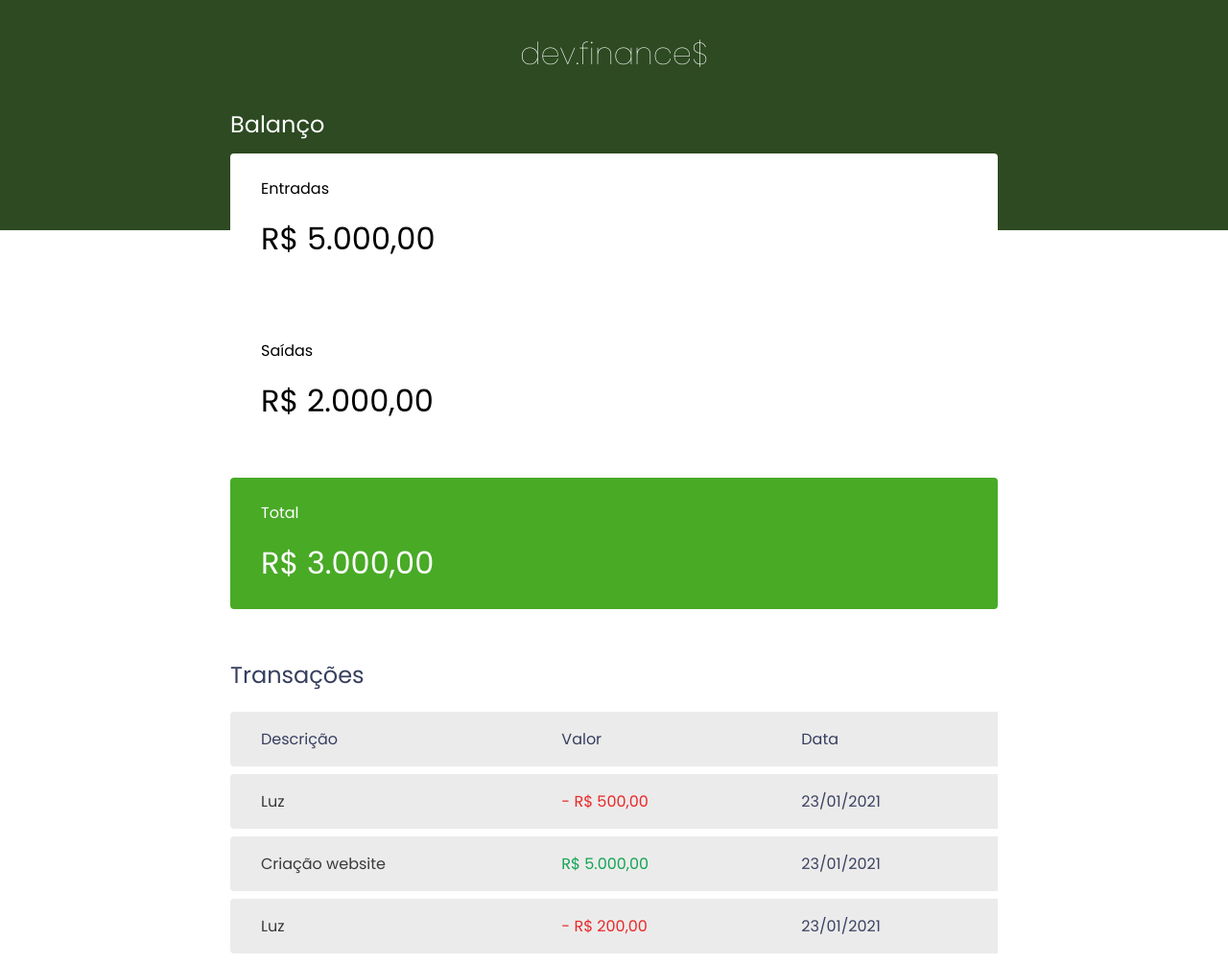
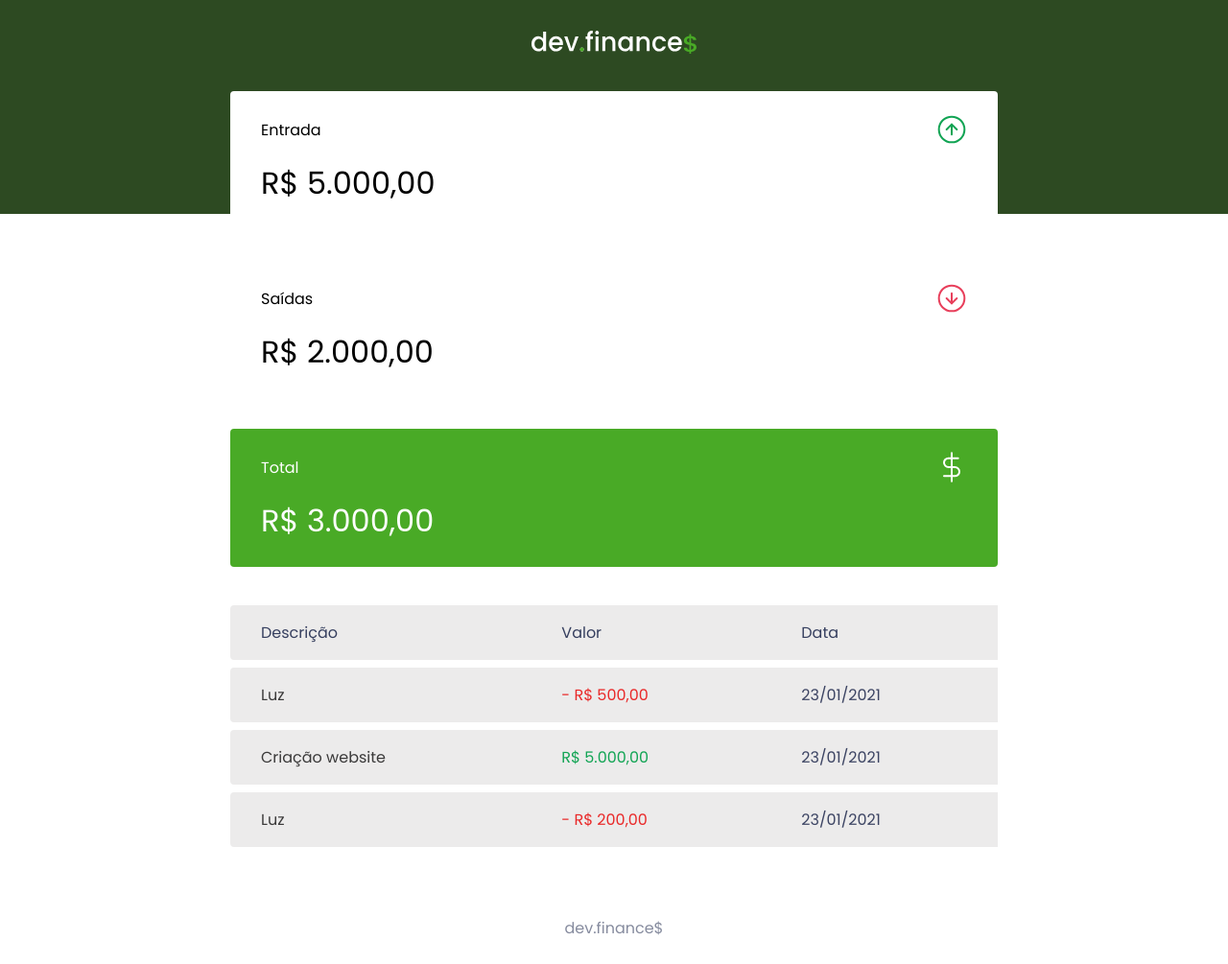
Before and after one commit to lealdi/Maratona-Discover, a plain HTML site: page index.html in a window 1280 px wide. Shown: the top 1005 px of the page at 96% size. Drawn offline with Linux system fonts and the light colour scheme.

Commit message:
Alterações html e css

```diff
--- a/css/style.css
+++ b/css/style.css
@@ -10,6 +10,18 @@
 
 body{
     font-family: 'Poppins', sans-serif;
+}
+
+.sr-only {
+    position: absolute;
+    width: 1px;
+    height: 1px;
+    padding: 0;
+    margin: -1px;
+    overflow: hidden;
+    clip: rect(0, 0, 0, 0);
+    white-space: nowrap;
+    border-width: 0;
 }
 
 .container {
@@ -63,6 +75,10 @@ header #logo{
 .card h3{
     font-weight: normal;
     font-size: 1rem;
+
+    display: flex;
+    align-items: center;
+    justify-content: space-between;
 }
 
 .card p{
--- a/index.html
+++ b/index.html
@@ -14,26 +14,34 @@
 <body>
 
     <header>
-        <h1 id="logo">dev.finance$</h1>
+        <img src="./assets/logo.svg" alt="Logo Dev Finance">
     </header>
 
     <main class="container">
 
         <section id="balance">
-
-            <h2>Balanço</h2>
+            <h2 class="sr-only">Balanço</h2>
 
             <div class="card">
-                <h3>Entradas</h3>
+                <h3>
+                    <span>Entrada</span>
+                    <img src="./assets/income.svg" alt="Imagem de entradas">
+                </h3>
                 <p>R$ 5.000,00</p>
             </div>
 
             <div class="card">
-                <h3>Saídas</h3>
+                <h3>
+                    <span>Saídas</span>
+                    <img src="./assets/expense.svg" alt="Imagem de saídas">
+                </h3>
                 <p>R$ 2.000,00</p>
             </div>
             <div class="card total">
-                <h3>Total</h3>
+                <h3>
+                    <span>Total</span>
+                    <img src="./assets/total.svg" alt="Imagem de total">
+                </h3>
                 <p>R$ 3.000,00</p>
             </div>
 
@@ -41,7 +49,7 @@
 
         <section id="transaction">
 
-            <h2>Transações</h2>
+            <h2 class="sr-only">Transações</h2>
 
             <table id="data-table">
                 <thead>
```
